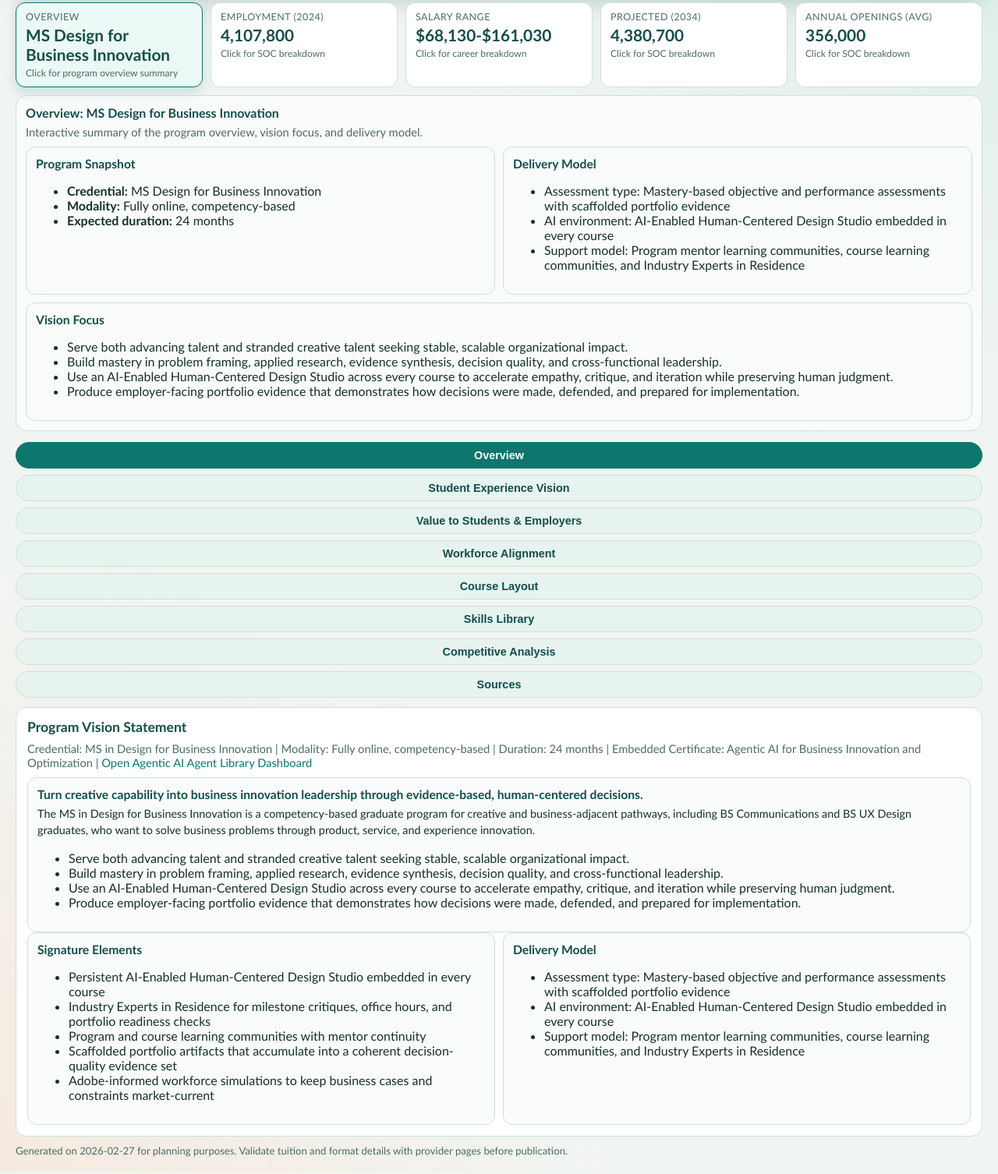
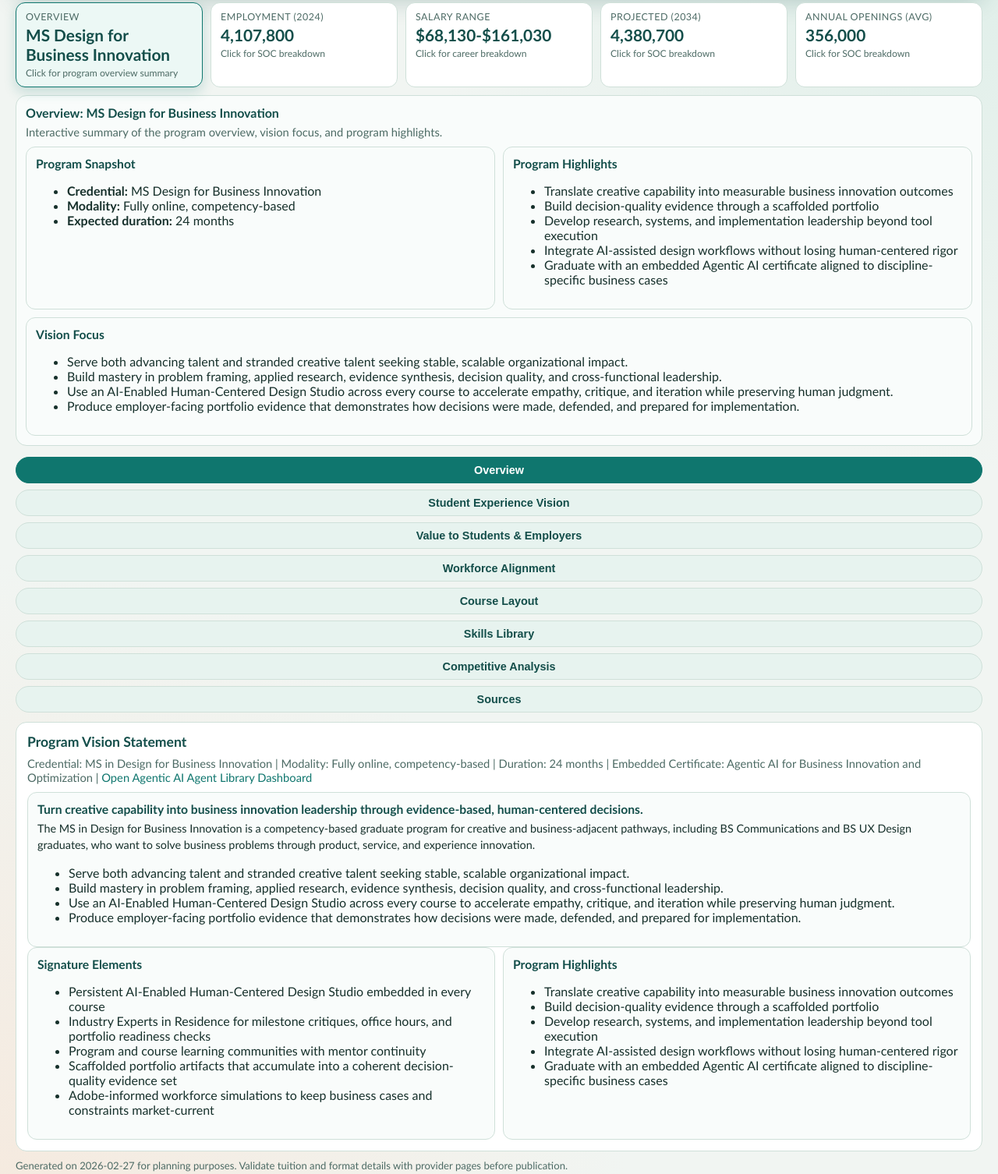
Before and after one commit to ajmerlino-art/MS-Design, a plain HTML site: page ms_dbi_dashboard.html in a window 1280 px wide. Shown: the part 157-1663 px from the top of the page at 78% size. Drawn offline with Linux system fonts and the light colour scheme.

Commit message:
Replace delivery model sections with program highlights

```diff
--- a/ms_dbi_dashboard.html
+++ b/ms_dbi_dashboard.html
@@ -385,8 +385,8 @@
           <ul id="visionSignatureList"></ul>
         </div>
         <div class="box">
-          <h3>Delivery Model</h3>
-          <ul id="deliveryList"></ul>
+          <h3>Program Highlights</h3>
+          <ul id="programHighlightsList"></ul>
         </div>
       </div>
     </section>
@@ -845,21 +845,22 @@
 
         if (metric === 'overview') {
           title = 'Overview: MS Design for Business Innovation';
-          subtitle = 'Interactive summary of the program overview, vision focus, and delivery model.';
+          subtitle = 'Interactive summary of the program overview, vision focus, and program highlights.';
           var overviewName = (program.credential_name || 'MS in Design for Business Innovation').replace(/^MS in\s+/i, 'MS ');
           var overviewDuration = program.expected_duration_months || '';
-          var delivery = program.delivery_model || {};
           var focusList = vision.vision_focus || [];
+          var highlights = program.value_proposition || [];
           tableHtml = '<div class="overview-grid">' +
             '<div class="box"><h3>Program Snapshot</h3><ul>' +
               '<li><strong>Credential:</strong> ' + escapeHtml(overviewName) + '</li>' +
               '<li><strong>Modality:</strong> ' + escapeHtml(program.modality || '') + '</li>' +
               '<li><strong>Expected duration:</strong> ' + escapeHtml(overviewDuration) + ' months</li>' +
             '</ul></div>' +
-            '<div class="box"><h3>Delivery Model</h3><ul>' +
-              '<li>' + escapeHtml('Assessment type: ' + (delivery.assessment_type || '')) + '</li>' +
-              '<li>' + escapeHtml('AI environment: ' + (delivery.ai_learning_environment || '')) + '</li>' +
-              '<li>' + escapeHtml('Support model: ' + (delivery.student_support || '')) + '</li>' +
+            '<div class="box"><h3>Program Highlights</h3><ul>';
+          for (i = 0; i < highlights.length; i++) {
+            tableHtml += '<li>' + escapeHtml(highlights[i]) + '</li>';
+          }
+          tableHtml +=
             '</ul></div>' +
             '</div>' +
             '<div class="box" style="margin-top:10px;"><h3>Vision Focus</h3><ul>';
@@ -966,7 +967,6 @@
 
       function initOverview() {
         var program = DATA.program || {};
-        var delivery = program.delivery_model || {};
         var vision = DATA.program_vision || {};
         var embeddedCert = getEmbeddedCertificate();
         $('programName').innerHTML = escapeHtml(program.credential_name || '');
@@ -999,16 +999,12 @@
         }
         $('visionSignatureList').innerHTML = html;
 
-        var deliveryItems = [
-          'Assessment type: ' + (delivery.assessment_type || ''),
-          'AI environment: ' + (delivery.ai_learning_environment || ''),
-          'Support model: ' + (delivery.student_support || '')
-        ];
+        var highlights = program.value_proposition || [];
         html = '';
-        for (i = 0; i < deliveryItems.length; i++) {
-          html += '<li>' + escapeHtml(deliveryItems[i]) + '</li>';
+        for (i = 0; i < highlights.length; i++) {
+          html += '<li>' + escapeHtml(highlights[i]) + '</li>';
         }
-        $('deliveryList').innerHTML = html;
+        $('programHighlightsList').innerHTML = html;
       }
 
       function initStudentVision() {
```
Also changed, not shown: 1 other file.
